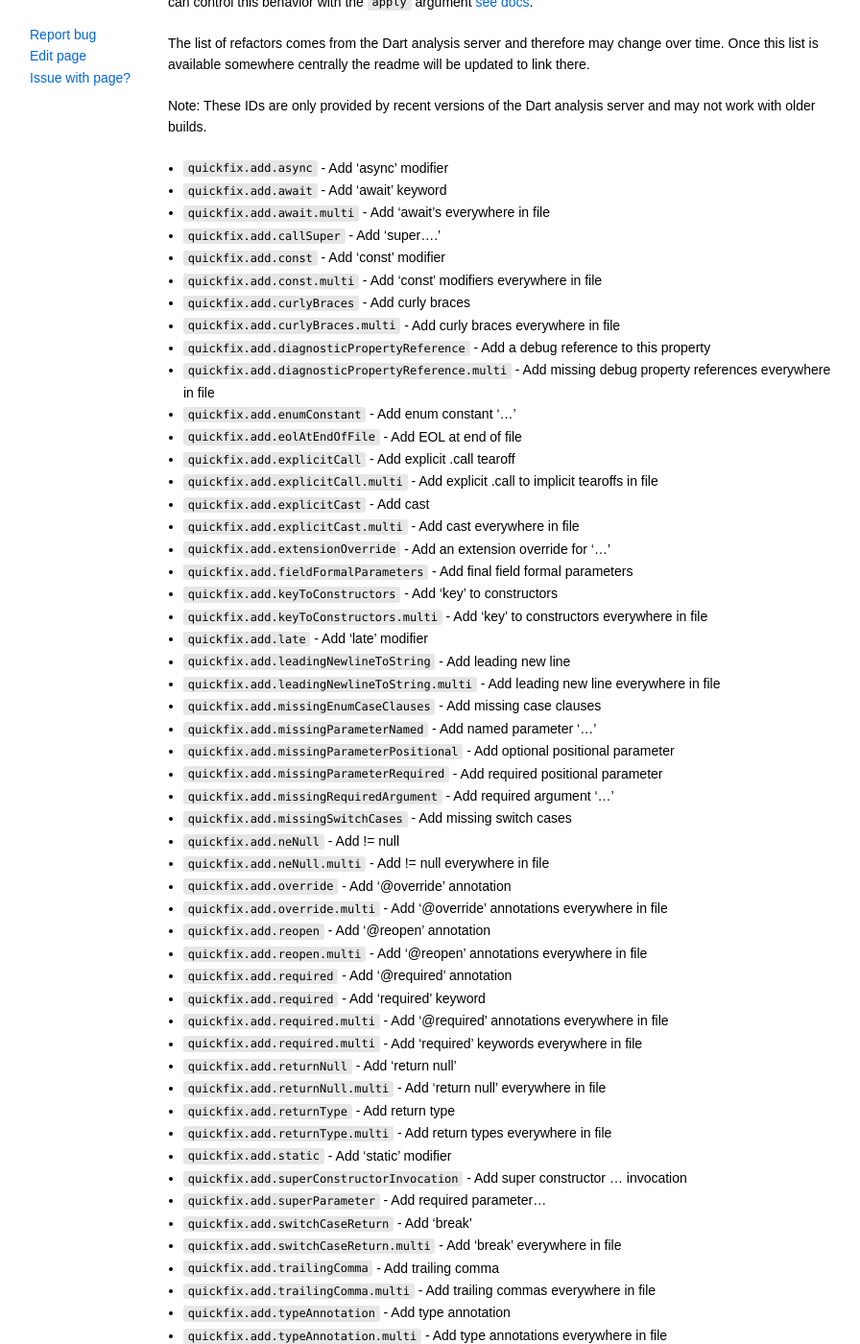
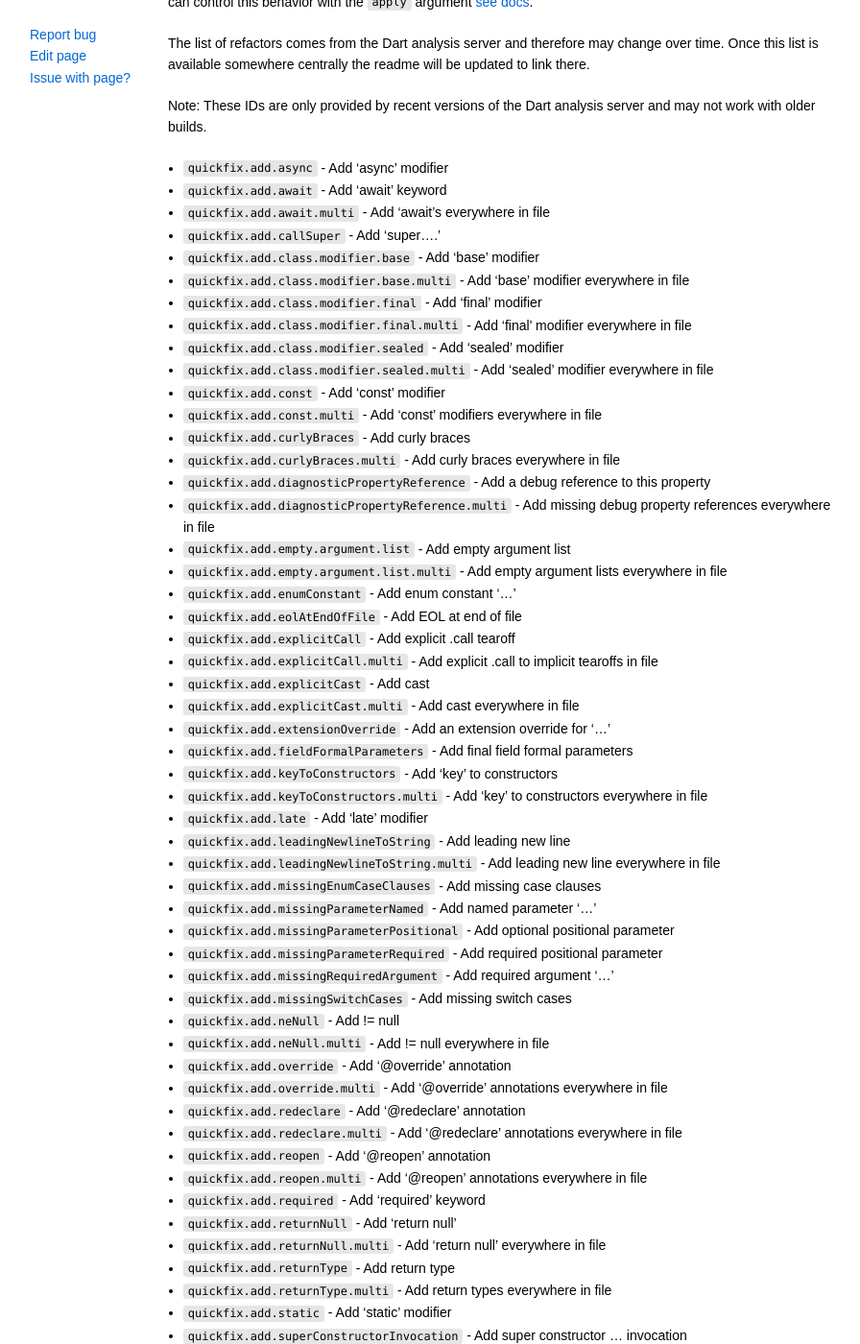
Before and after one commit to Dart-Code/Website, a Jekyll site: the page built from _docs/refactorings-and-code-fixes.md, in a window 1280 px wide and 1400 px high, scrolled down 303 px. Shown: the whole window at 96% size, without its empty margins (190-1086 px from the left). Built offline with Jekyll 4.4.1, drawn with Linux system fonts in a browser that asks for light colours; some of the changed text lies outside the part shown.

Commit message:
Update refactorings-and-code-fixes.md

```diff
--- a/_docs/refactorings-and-code-fixes.md
+++ b/_docs/refactorings-and-code-fixes.md
@@ -14,12 +14,20 @@
 - `quickfix.add.await` - Add 'await' keyword
 - `quickfix.add.await.multi` - Add 'await's everywhere in file
 - `quickfix.add.callSuper` - Add 'super....'
+- `quickfix.add.class.modifier.base` - Add 'base' modifier
+- `quickfix.add.class.modifier.base.multi` - Add 'base' modifier everywhere in file
+- `quickfix.add.class.modifier.final` - Add 'final' modifier
+- `quickfix.add.class.modifier.final.multi` - Add 'final' modifier everywhere in file
+- `quickfix.add.class.modifier.sealed` - Add 'sealed' modifier
+- `quickfix.add.class.modifier.sealed.multi` - Add 'sealed' modifier everywhere in file
 - `quickfix.add.const` - Add 'const' modifier
 - `quickfix.add.const.multi` - Add 'const' modifiers everywhere in file
 - `quickfix.add.curlyBraces` - Add curly braces
 - `quickfix.add.curlyBraces.multi` - Add curly braces everywhere in file
 - `quickfix.add.diagnosticPropertyReference` - Add a debug reference to this property
 - `quickfix.add.diagnosticPropertyReference.multi` - Add missing debug property references everywhere in file
+- `quickfix.add.empty.argument.list` - Add empty argument list
+- `quickfix.add.empty.argument.list.multi` - Add empty argument lists everywhere in file
 - `quickfix.add.enumConstant` - Add enum constant '...'
 - `quickfix.add.eolAtEndOfFile` - Add EOL at end of file
 - `quickfix.add.explicitCall` - Add explicit .call tearoff
@@ -43,12 +51,11 @@
 - `quickfix.add.neNull.multi` - Add != null everywhere in file
 - `quickfix.add.override` - Add '@override' annotation
 - `quickfix.add.override.multi` - Add '@override' annotations everywhere in file
+- `quickfix.add.redeclare` - Add '@redeclare' annotation
+- `quickfix.add.redeclare.multi` - Add '@redeclare' annotations everywhere in file
 - `quickfix.add.reopen` - Add '@reopen' annotation
 - `quickfix.add.reopen.multi` - Add '@reopen' annotations everywhere in file
-- `quickfix.add.required` - Add '@required' annotation
 - `quickfix.add.required` - Add 'required' keyword
-- `quickfix.add.required.multi` - Add '@required' annotations everywhere in file
-- `quickfix.add.required.multi` - Add 'required' keywords everywhere in file
 - `quickfix.add.returnNull` - Add 'return null'
 - `quickfix.add.returnNull.multi` - Add 'return null' everywhere in file
 - `quickfix.add.returnType` - Add return type
@@ -67,6 +74,7 @@
 - `quickfix.change.toStaticAccess` - Change access to static using '...'
 - `quickfix.change.typeAnnotation` - Change '...' to '...' type annotation
 - `quickfix.convert.bodyToBlock` - Convert to block body
+- `quickfix.convert.bodyToBlock.multi` - Convert to block body everywhere in file
 - `quickfix.convert.classToEnum` - Convert class to an enum
 - `quickfix.convert.classToEnum.multi` - Convert classes to enums in file
 - `quickfix.convert.isNot` - Convert to is!
@@ -83,6 +91,8 @@
 - `quickfix.convert.toDoubleQuotedString.multi` - Convert to double quoted strings everywhere in file
 - `quickfix.convert.toExpressionBody` - Convert to expression body
 - `quickfix.convert.toExpressionBody.multi` - Convert to expression bodies everywhere in file
+- `quickfix.convert.toFlutterStyleTodo` - Convert to flutter style todo
+- `quickfix.convert.toFlutterStyleTodo.multi` - Convert to flutter style todos everywhere in file
 - `quickfix.convert.toForElement` - Convert to a 'for' element
 - `quickfix.convert.toForElement.multi` - Convert to 'for' elements everywhere in file
 - `quickfix.convert.toForLoop` - Convert 'forEach' to a 'for' loop
@@ -125,6 +135,7 @@
 - `quickfix.convert.toWhereType` - Convert to use 'whereType'
 - `quickfix.convert.toWhereType.multi` - Convert to using 'whereType' everywhere in file
 - `quickfix.convert.toWildcardPattern` - Convert to wildcard pattern
+- `quickfix.convert.toWildcardVariable` - Convert to wildcard variable
 - `quickfix.create.class` - Create class '...'
 - `quickfix.create.constructor` - Create constructor '...'
 - `quickfix.create.constructorForFinalFields` - Create constructor for final fields
@@ -138,6 +149,7 @@
 - `quickfix.create.method.multi` - Create methods in file
 - `quickfix.create.mixin` - Create mixin '...'
 - `quickfix.create.noSuchMethod` - Create 'noSuchMethod' method
+- `quickfix.create.parameter` - Create required positional parameter '...'
 - `quickfix.create.setter` - Create setter '...'
 - `quickfix.dataDriven` - ...
 - `quickfix.extendClassForMixin` - Extend the class '...'
@@ -149,7 +161,9 @@
 - `quickfix.ignore.line` - Ignore '...' for this line
 - `quickfix.import.async` - Import 'dart:async'
 - `quickfix.import.libraryPrefix` - Use imported library '...' with prefix '...'
+- `quickfix.insertBody` - Insert body
 - `quickfix.insertSemicolon` - Insert ';'
+- `quickfix.insertSemicolon.multi` - Insert ';' everywhere in file
 - `quickfix.makeClassAbstract` - Make class '...' abstract
 - `quickfix.makeFieldNotFinal` - Make field '...' not final
 - `quickfix.makeFieldPublic` - Make field '...' public
@@ -181,6 +195,8 @@
 - `quickfix.remove.break` - Remove break
 - `quickfix.remove.break.multi` - Remove unnecessary breaks in file
 - `quickfix.remove.character` - Remove the 'U+...' code point
+- `quickfix.remove.comma` - Remove the comma
+- `quickfix.remove.comma.multi` - Remove ...commas from ... everywhere in file
 - `quickfix.remove.comparison` - Remove comparison
 - `quickfix.remove.comparison.multi` - Remove comparisons in file
 - `quickfix.remove.comparison.multi` - Remove type check everywhere in file
@@ -202,6 +218,8 @@
 - `quickfix.remove.emptyElse.multi` - Remove empty else clauses everywhere in file
 - `quickfix.remove.emptyStatement` - Remove empty statement
 - `quickfix.remove.emptyStatement.multi` - Remove empty statements everywhere in file
+- `quickfix.remove.extends.clause` - Remove the invalid 'extends' clause
+- `quickfix.remove.extends.clause.multi` - Remove invalid 'extends' clauses everywhere in file
 - `quickfix.remove.ifNullOperator` - Remove the '??' operator
 - `quickfix.remove.ifNullOperator.multi` - Remove unnecessary '??' operators everywhere in file
 - `quickfix.remove.initializer` - Remove initializer
@@ -214,6 +232,9 @@
 - `quickfix.remove.late.multi` - Remove the 'late' keyword everywhere in file
 - `quickfix.remove.leadingUnderscore` - Remove leading underscore
 - `quickfix.remove.leadingUnderscore.multi` - Remove leading underscores in file
+- `quickfix.remove.lexeme` - Remove the ... ...
+- `quickfix.remove.lexeme.multi` - Remove ...s everywhere in file
+- `quickfix.remove.library.name` - Remove the library name
 - `quickfix.remove.methodDeclaration` - Remove method declaration
 - `quickfix.remove.methodDeclaration.multi` - Remove unnecessary method declarations in file
 - `quickfix.remove.nameFromCombinator` - Remove name from '...'
@@ -221,6 +242,8 @@
 - `quickfix.remove.new` - Remove 'new' keyword
 - `quickfix.remove.nonNullAssertion` - Remove the '!'
 - `quickfix.remove.nonNullAssertion.multi` - Remove '!'s in file
+- `quickfix.remove.on.clause` - Remove the invalid 'on' clause
+- `quickfix.remove.on.clause.multi` - Remove all invalid 'on' clauses in file
 - `quickfix.remove.operator` - Remove the operator
 - `quickfix.remove.operator.multi.multi` - Remove operators in file
 - `quickfix.remove.parametersInGetterDeclaration` - Remove parameters in getter declaration
@@ -278,6 +301,7 @@
 - `quickfix.remove.unusedParameter` - Remove the unused parameter
 - `quickfix.remove.unusedParameter.multi` - Remove unused parameters everywhere in file
 - `quickfix.remove.var` - Remove 'var'
+- `quickfix.remove.var.keyword` - Remove 'var'
 - `quickfix.removeLint` - Remove '...'
 - `quickfix.removeSetting` - Remove '...'
 - `quickfix.rename.methodParameter` - Rename '...' to '...'
@@ -289,6 +313,8 @@
 - `quickfix.replace.cascadeWithDot.multi` - Replace unnecessary '..'s with '.'s everywhere in file
 - `quickfix.replace.colonWithEquals` - Replace ':' with '='
 - `quickfix.replace.colonWithEquals.multi` - Replace ':'s with '='s everywhere in file
+- `quickfix.replace.colonWithIn` - Replace ':' with 'in'
+- `quickfix.replace.colonWithIn.multi` - Replace ':'s with 'in's everywhere in file
 - `quickfix.replace.containerWithSizedBox` - Replace with 'SizedBox'
 - `quickfix.replace.containerWithSizedBox.multi` - Replace with 'SizedBox' everywhere in file
 - `quickfix.replace.finalWithConst` - Replace 'final' with 'const'
@@ -358,13 +384,14 @@
 - `quickfix.use.eqEqNull.multi` - Use == null instead of 'is Null' everywhere in file
 - `quickfix.use.isNotEmpty` - Use x.isNotEmpty instead of '!x.isEmpty'
 - `quickfix.use.isNotEmpty.multi` - Use x.isNotEmpty instead of '!x.isEmpty' everywhere in file
+- `quickfix.use.namedConstants` - Replace with a predefined named constant
 - `quickfix.use.notEqNull` - Use != null instead of 'is! Null'
 - `quickfix.use.notEqNull.multi` - Use != null instead of 'is! Null' everywhere in file
 - `quickfix.use.rethrow` - Replace throw with rethrow
 - `quickfix.use.rethrow.multi` - Replace throw with rethrow where possible in file
-- `quickfix.wrap.future` - Wrap in 'Future.value'
 - `quickfix.wrap.unawaited` - Wrap in 'unawaited'
 - `refactor.add.diagnosticPropertyReference` - Add a debug reference to this property
+- `refactor.add.digitSeparators` - Add digit separators
 - `refactor.add.returnType` - Add return type
 - `refactor.add.showCombinator` - Add explicit 'show' combinator
 - `refactor.add.typeAnnotation` - Add type annotation
```
Also changed, not shown: other parts of _docs/refactorings-and-code-fixes.md (+3 -2 lines).
